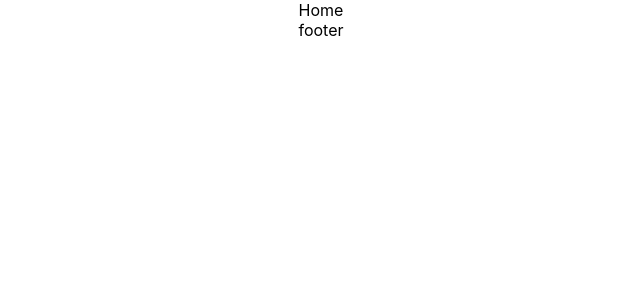
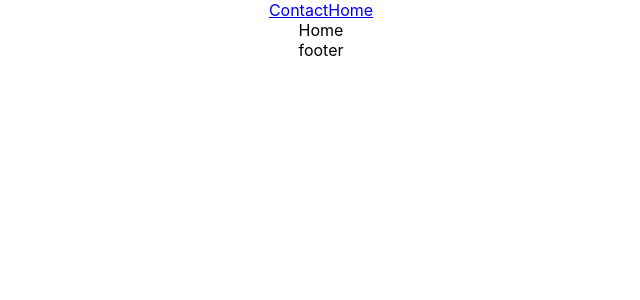
Before and after one commit to berryfd1995/MART-Website, a React (Create React App) app: page / in a window 1280 px wide. Shown: the top 300 px of the page, without its empty margins (319-959 px from the left). Built offline with nearby package versions, Linux system fonts and the light colour scheme.

Commit message:
Forgot to add in Link..

```diff
--- a/src/components/App.js
+++ b/src/components/App.js
@@ -11,6 +11,8 @@ class App extends Component {
   render() {
     return (
       <div className="App">
+          <Link to='/Contact'>Contact</Link>
+          <Link to='/'>Home</Link>
           <Route path="/" exact render={(props) => (<Home {...props}/>)} />
           <Route path="/About" exact render={(props) => (<About {...props}/>)} />
           <Route path="/Contact" exact render={(props) => (<Contact {...props}/>)} />
```
